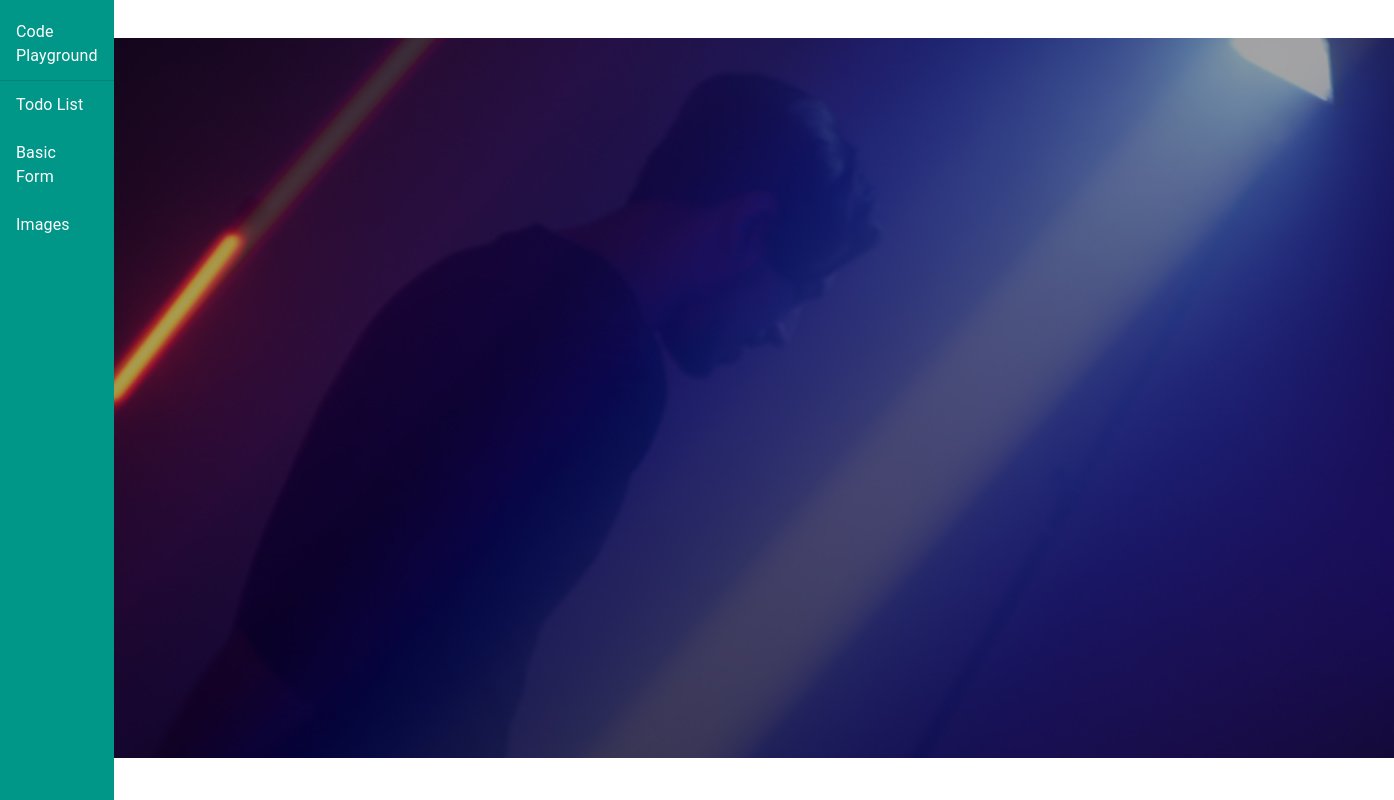
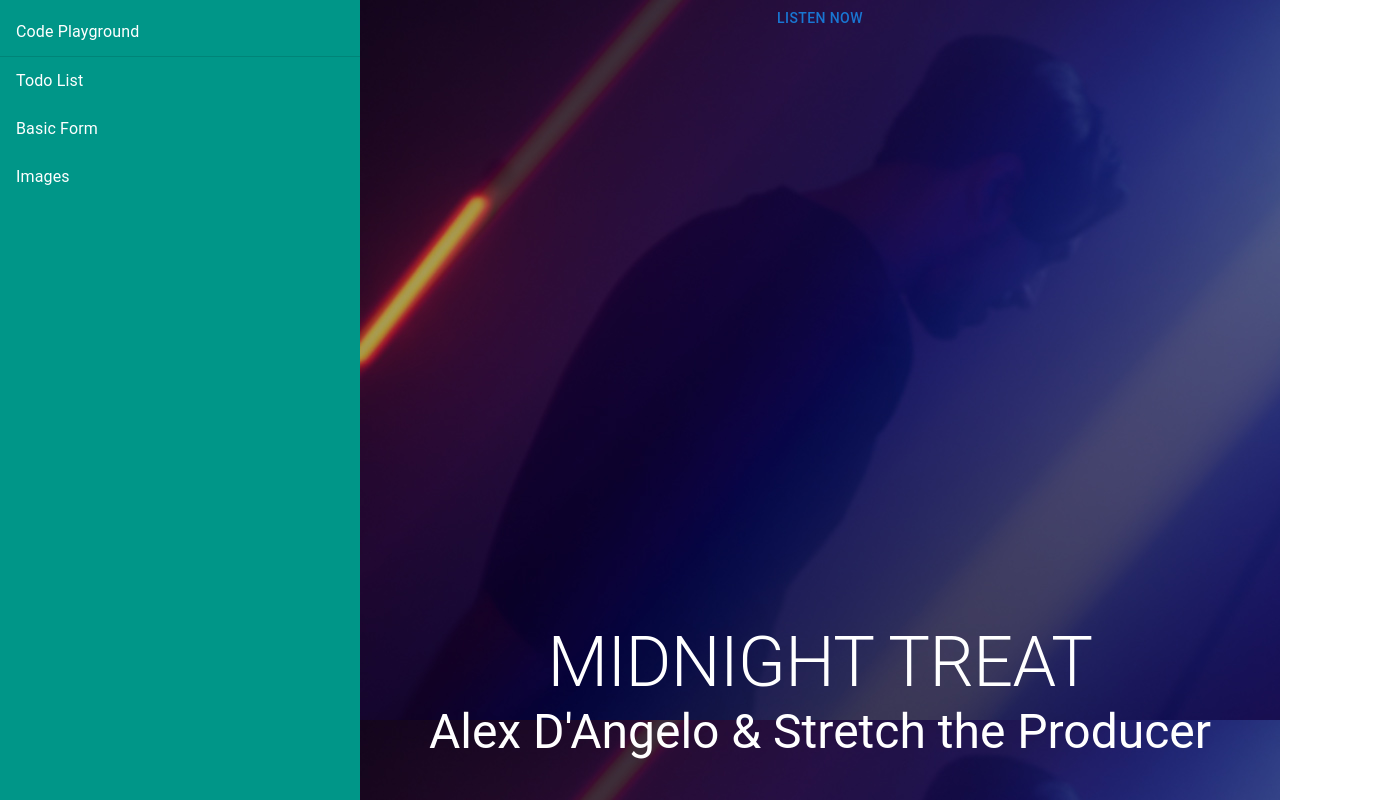
Before and after one commit to alexdangelo86/code-playground, a React (Create React App) app: page / in a window 1280 px wide. Both pictures are taken after a click on the item "Images". Shown: the whole page, 1394 px wide, since content can reach past the window. Built offline with nearby package versions, Linux system fonts and the light colour scheme.

Commit message:
second step

```diff
--- a/src/Components/Images.js
+++ b/src/Components/Images.js
@@ -1,11 +1,37 @@
 import { Box } from '@mui/system'
 import React from 'react'
 import image from '../Img/MIDNIGHT_TREAT_1.jpg'
+import { Button, Typography } from '@mui/material'
 
 const Images = () => {
   return (
-    <Box>
-      <img src={image} />
+    <Box
+      sx={{
+        display: 'flex',
+        flexDirection: 'column',
+        justifyContent: 'space-between',
+        alignItems: 'center',
+        background: `url(${image})`,
+        width: '100%',
+        height: '100vh',
+      }}
+    >
+      <Button sx={{ width: '50%' }}>Listen now</Button>
+      <Box
+        sx={{
+          display: 'flex',
+          flexDirection: 'column',
+          alignItems: 'center',
+          mb: 5,
+        }}
+      >
+        <Typography color="white" variant="h2" fontSize={70}>
+          MIDNIGHT TREAT
+        </Typography>
+        <Typography color="white" variant="h3">
+          Alex D&apos;Angelo & Stretch the Producer
+        </Typography>
+      </Box>
     </Box>
   )
 }
```
